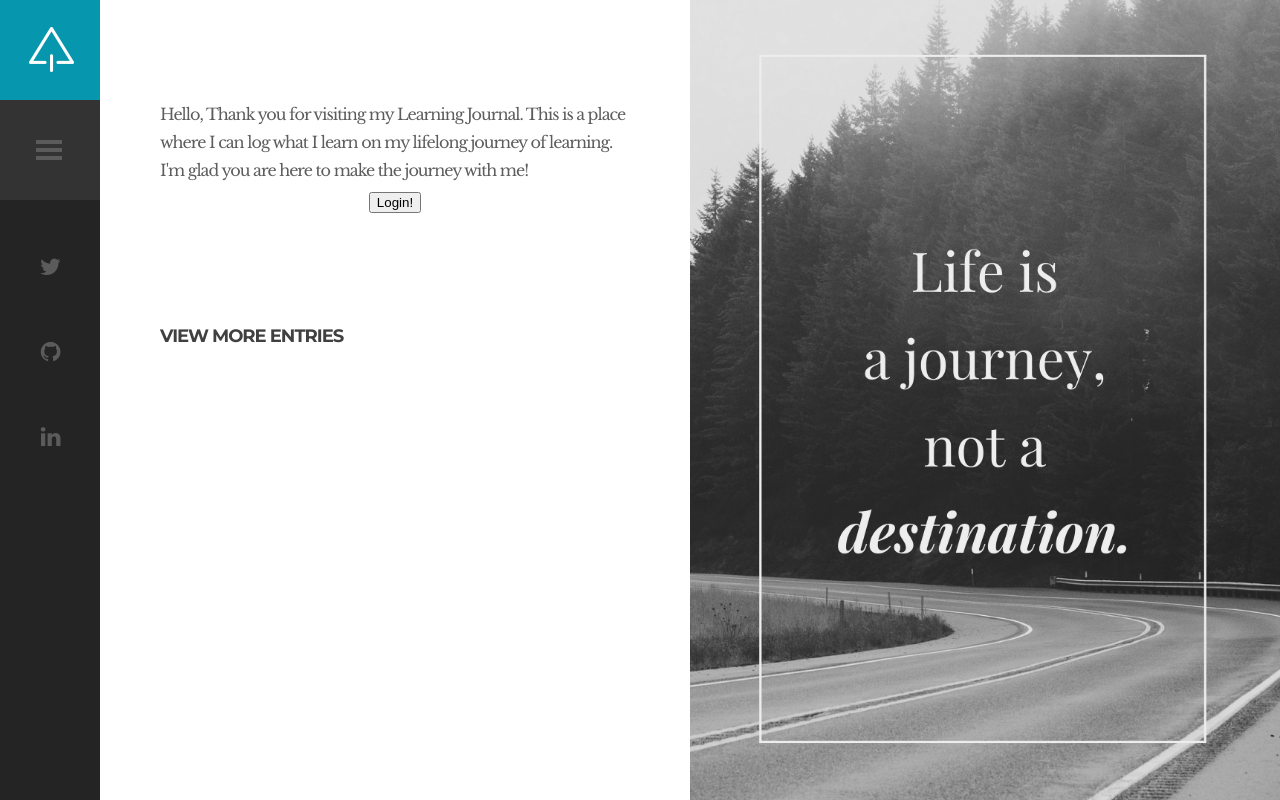
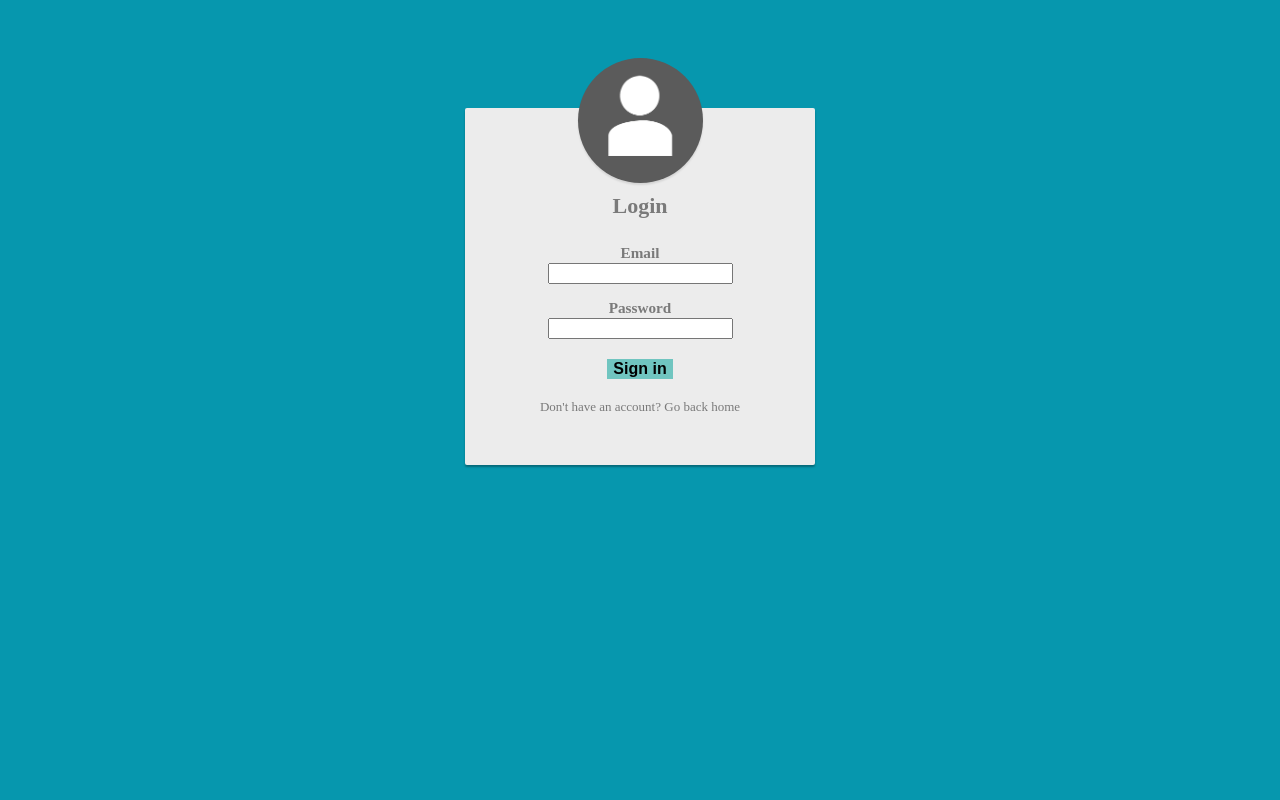
Before and after one commit to ajeema/py-techdegree-project-5, a Python web app: template templates/login.html in a window 1280 px wide. Run offline with Jinja, Linux system fonts and the light colour scheme; the template is opened without the code that fills it, so the values that code supplies are empty, except form fields; form fields are guessed from the names that the template uses; some libraries are stand-ins or nearby versions.

Commit message:
incremental update

```diff
--- a/app.py
+++ b/app.py
@@ -172,5 +172,5 @@ if __name__ == "__main__":
         )
     except ValueError:
         pass
-    app.jinja_env.cache = {}
+    #app.jinja_env.cache = {}
     app.run(debug=DEBUG, host=HOST, port=PORT)
--- a/forms.py
+++ b/forms.py
@@ -1,8 +1,7 @@
 from flask_wtf import FlaskForm
 from wtforms import StringField, PasswordField, TextAreaField, IntegerField
-from wtforms.validators import DataRequired, Email, Regexp
-from wtforms.widgets.core import TextArea
-from wtforms.fields.html5 import DateField
+from wtforms.validators import DataRequired, Email
+
 
 import models
 
@@ -15,7 +14,6 @@ class LoginForm(FlaskForm):
 class TagField(StringField):
     def _value(self):
         if self.data:
-            # Display tags as a comma-separated list.
             return ", ".join([tag.name for tag in self.data])
         return ""
 
--- a/static/css/clear.css
+++ /dev/null
@@ -1,96 +0,0 @@
-html, body, div, span, object, iframe,
-h1, h2, h3, h4, h5, h6, p, blockquote, pre,
-abbr, address, cite, code,
-del, dfn, em, img, ins, kbd, q, samp,
-small, strong, sub, sup, var,
-b, i, ol, ul, li,
-fieldset, form, label, legend,
-table, caption, tbody, tfoot, thead, tr, th, td,
-article, aside, canvas, details, figcaption, figure,
-footer, header, hgroup, menu, nav, section, summary,
-time, mark, audio, video {
-    margin:0;
-    padding:0;
-    border:0;
-    outline: none;
-    font-size:100%;
-    vertical-align:baseline;
-    background:transparent;
-}
-
-body {
-    line-height:1;
-}
-
-article,aside,details,figcaption,figure,
-footer,header,hgroup,menu,nav,section {
-    display:block;
-}
-
-nav ul,ul,ol {
-    list-style:none;
-}
-
-blockquote, q {
-    quotes:none;
-}
-
-blockquote:before, blockquote:after,
-q:before, q:after {
-    content:'';
-    content:none;
-}
-
-a {
-    margin:0;
-    padding:0;
-    font-size:100%;
-	outline: none;
-    vertical-align:baseline;
-    background:transparent;
-}
-
-ins {
-    background-color:#ff9;
-    color:#000;
-    text-decoration:none;
-}
-
-mark {
-    background-color:#ff9;
-    color:#000;
-    font-style:italic;
-    font-weight:bold;
-}
-
-del {
-    text-decoration: line-through;
-}
-
-abbr[title], dfn[title] {
-    border-bottom:1px dotted;
-    cursor:help;
-}
-
-table {
-    border-collapse:collapse;
-    border-spacing:0;
-}
-
-hr {
-    display:block;
-    height:1px;
-    border:0;
-    border-top:1px solid #cccccc;
-    margin:1em 0;
-    padding:0;
-}
-
-input, select {
-    vertical-align:middle;
-}
-
-input:focus, textarea:focus
-{
-    outline: none;
-}
--- a/static/css/sm-clean.css
+++ /dev/null
@@ -1,117 +0,0 @@
-.sm-clean {
-    background: #eeeeee;
-    -webkit-border-radius: 5px;
-    -moz-border-radius: 5px;
-    -ms-border-radius: 5px;
-    -o-border-radius: 5px;
-    border-radius: 5px;
-}
-.sm-clean a, .sm-clean a:hover, .sm-clean a:focus, .sm-clean a:active {
-    padding: 13px 20px;
-    /* make room for the toggle button (sub indicator) */
-    padding-right: 58px;
-    font-size: 18px;
-    font-weight: normal;
-    line-height: 24px;
-    text-decoration: none;
-}
-.sm-clean a.current {
-    color: #d23600;
-}
-.sm-clean a.disabled {
-    color: #bbbbbb;
-}
-.sm-clean a span.sub-arrow {
-    position: absolute;
-    top: 50%;
-    margin-top: -17px;
-    left: auto;
-    right: -45px;
-    width: 34px;
-    height: 34px;
-    overflow: hidden;
-    font: bold 16px/34px monospace !important;
-    text-align: center;
-    text-shadow: none;
-    -webkit-border-radius: 5px;
-    -moz-border-radius: 5px;
-    -ms-border-radius: 5px;
-    -o-border-radius: 5px;
-    border-radius: 5px;
-}
-.sm-clean a.highlighted span.sub-arrow:before {
-    display: block;
-    content: '-';
-}
-.sm-clean > li:first-child > a, .sm-clean > li:first-child > :not(ul) a {
-    -webkit-border-radius: 5px 5px 0 0;
-    -moz-border-radius: 5px 5px 0 0;
-    -ms-border-radius: 5px 5px 0 0;
-    -o-border-radius: 5px 5px 0 0;
-    border-radius: 5px 5px 0 0;
-}
-.sm-clean > li:last-child > a, .sm-clean > li:last-child > *:not(ul) a, .sm-clean > li:last-child > ul,
-.sm-clean > li:last-child > ul > li:last-child > a, .sm-clean > li:last-child > ul > li:last-child > *:not(ul) a, .sm-clean > li:last-child > ul > li:last-child > ul,
-.sm-clean > li:last-child > ul > li:last-child > ul > li:last-child > a, .sm-clean > li:last-child > ul > li:last-child > ul > li:last-child > *:not(ul) a, .sm-clean > li:last-child > ul > li:last-child > ul > li:last-child > ul,
-.sm-clean > li:last-child > ul > li:last-child > ul > li:last-child > ul > li:last-child > a, .sm-clean > li:last-child > ul > li:last-child > ul > li:last-child > ul > li:last-child > *:not(ul) a, .sm-clean > li:last-child > ul > li:last-child > ul > li:last-child > ul > li:last-child > ul,
-.sm-clean > li:last-child > ul > li:last-child > ul > li:last-child > ul > li:last-child > ul > li:last-child > a, .sm-clean > li:last-child > ul > li:last-child > ul > li:last-child > ul > li:last-child > ul > li:last-child > *:not(ul) a, .sm-clean > li:last-child > ul > li:last-child > ul > li:last-child > ul > li:last-child > ul > li:last-child > ul {
-    -webkit-border-radius: 0 0 5px 5px;
-    -moz-border-radius: 0 0 5px 5px;
-    -ms-border-radius: 0 0 5px 5px;
-    -o-border-radius: 0 0 5px 5px;
-    border-radius: 0 0 5px 5px;
-}
-.sm-clean > li:last-child > a.highlighted, .sm-clean > li:last-child > *:not(ul) a.highlighted,
-.sm-clean > li:last-child > ul > li:last-child > a.highlighted, .sm-clean > li:last-child > ul > li:last-child > *:not(ul) a.highlighted,
-.sm-clean > li:last-child > ul > li:last-child > ul > li:last-child > a.highlighted, .sm-clean > li:last-child > ul > li:last-child > ul > li:last-child > *:not(ul) a.highlighted,
-.sm-clean > li:last-child > ul > li:last-child > ul > li:last-child > ul > li:last-child > a.highlighted, .sm-clean > li:last-child > ul > li:last-child > ul > li:last-child > ul > li:last-child > *:not(ul) a.highlighted,
-.sm-clean > li:last-child > ul > li:last-child > ul > li:last-child > ul > li:last-child > ul > li:last-child > a.highlighted, .sm-clean > li:last-child > ul > li:last-child > ul > li:last-child > ul > li:last-child > ul > li:last-child > *:not(ul) a.highlighted {
-    -webkit-border-radius: 0;
-    -moz-border-radius: 0;
-    -ms-border-radius: 0;
-    -o-border-radius: 0;
-    border-radius: 0;
-}
-.sm-clean > li:first-child {
-    border-top: 0;
-}
-.sm-clean ul {
-    padding-left: 35px;
-}
-.sm-clean ul a, .sm-clean ul a:hover, .sm-clean ul a:focus, .sm-clean ul a:active {
-    font-size: 16px;
-}
-.sm-clean ul ul ul a,
-.sm-clean ul ul ul a:hover,
-.sm-clean ul ul ul a:focus,
-.sm-clean ul ul ul a:active {
-    border-left: 24px solid transparent;
-}
-.sm-clean ul ul ul ul a,
-.sm-clean ul ul ul ul a:hover,
-.sm-clean ul ul ul ul a:focus,
-.sm-clean ul ul ul ul a:active {
-    border-left: 32px solid transparent;
-}
-.sm-clean ul ul ul ul ul a,
-.sm-clean ul ul ul ul ul a:hover,
-.sm-clean ul ul ul ul ul a:focus,
-.sm-clean ul ul ul ul ul a:active {
-    border-left: 40px solid transparent;
-}
-
-.main-menu ul
-{
-    width: 12em; /* fixed width only please - you can use the "subMenusMinWidth"/"subMenusMaxWidth" script options to override this if you like */
-}
-
-.sm-clean a, .sm-clean a:hover, .sm-clean a:focus, .sm-clean a:active
-{
-    padding-right: 0;
-    padding-left: 0;
-}
-
-a.has-submenu
-{
-    display: inline-block;
-}
--- a/static/css/style.css
+++ b/static/css/style.css
@@ -7,9 +7,9 @@ body
 {
     font-family: 'Libre Baskerville',sans-serif, Arial;;
     font-size: 18px;
-    line-height: 35px;
+    /*line-height: 35px;*/
     font-weight: 400;
-    letter-spacing: -1px;
+    /*letter-spacing: -1px;*/
     color: #404040;
     background-color: #fff;
 }
@@ -453,8 +453,8 @@ body.open .site-content
 
 .blog-holder
 {
-    padding-top: 100px;
-    max-width: 470px;
+    padding-top: 30px;
+    max-width: 700px;
     padding-bottom: 85px;
 }
 
@@ -466,14 +466,14 @@ body.open .site-content
 
 .featured-post
 {
-    padding-bottom: 105px;
+    padding-bottom: 10px;
 }
 
 .blog-item-holder.featured-post .entry-content .entry-title
 {
     font-size: 48px;
-    line-height: 50px;
-    padding-bottom: 40px;
+    line-height: 20px;
+    padding-bottom: 20px;
 }
 
 .blog-item-holder .entry-content .entry-title a
@@ -491,7 +491,7 @@ body.open .site-content
     font-family: 'Montserrat', sans-serif, Arial;
     font-size: 30px;
     line-height: 30px;
-    padding-top: 35px;
+    padding-top: 5px;
     padding-bottom: 0;
 }
 
@@ -504,7 +504,7 @@ body.open .site-content
 
 .read-more
 {
-    background-image: url('images/arrow.png');
+    background-image: url('../img/arrow.png');
     width: 30px;
     height: 30px;
     background-size: 30px;
@@ -563,14 +563,14 @@ body.open .site-content
     font-family: 'Montserrat', sans-serif, Arial;
     display: inline-block;
     font-size: 16px;
-    text-transform: uppercase;
+    /*text-transform: uppercase;*/
     font-weight: 700;
 }
 
 .cat-links ul li
 {
     display: inline-block;
-    margin-right: 5px;
+    margin-right: 1px;
 }
 
 .cat-links ul li a
@@ -581,7 +581,7 @@ body.open .site-content
 
 .cat-links ul li:after
 {
-    content: ",";
+    content: "-";
 }
 
 .cat-links ul li:last-child:after
@@ -1395,8 +1395,8 @@ body.open .site-content
     .cat-links
     {
         display: block;
-        line-height: 22px;
-        margin-top: 10px;
+        line-height: 10px;
+        margin-top: 3px;
     }
 
     .cat-links:first-child
--- a/templates/detail.html
+++ b/templates/detail.html
@@ -16,8 +16,9 @@
                 <div class="cat-links">
                     <ul>
                         <li>
-                        {% for tag in tags %}
-                        <a href="/entries/tags/{{tag}}">{{  tag  }}</a>
+                        {% for tag in post.tags %}
+                        <a href="{{ url_for('tag_entries', slug=tag.slug) }}"><span>{{ tag.name }}</span></a>
+                        <span> | </span>
                         {% endfor %}
                         </li>
                         <li>
--- a/templates/index.html
+++ b/templates/index.html
@@ -5,22 +5,24 @@
 
 <article class="blog-item-holder">
     <div class="entry-content relative">
-        <div class="content-1170 center-relative">
+        <div class="content-1170 center-relative" style="margin-top: -10px;margin-bottom: -80px;">
             <h2 class="entry-title">
                 <a href="{{ url_for('view_post', slug=post.slug) }}">{{ post.title }}</a>
             </h2>
             <div class="cat-links">
-                <ul>
+                <ul style="border-top-style: solid;margin-top: -40px;">
                     <li>
                         {% for tag in post.tags %}
                         <a href="{{ url_for('tag_entries', slug=tag.slug) }}"><span>{{ tag.name }}</span></a>
                         <span> | </span>
                         {% endfor %}
                     </li>
+                    {% if current_user.is_authenticated() %}
                     <li>
                         <a href="{{ url_for('edit', slug=post.slug) }}">Edit post</a>
                     </li>
                     <li>
+
                         <div class="edit">
                             <p>
                                 <a href="{{ url_for('delete', slug=post.slug) }}"
@@ -28,6 +30,7 @@
                             </p>
                         </div>
                     </li>
+                    {% endif %}
                 </ul>
             </div>
             <time data-time="{{ post.timestamp }}" class="entry-date published"
--- a/templates/login.html
+++ b/templates/login.html
@@ -1,14 +1,105 @@
-{% extends "index.html" %}
-{% from 'macros.html' import render_field %}
-
 {% block content %}
-<div align="middle">
+<body>
+<div class="login-form">
     <form method="POST" action="" class="form">
         {{ form.hidden_tag() }}
-        {% for field in form %}
-        {{ render_field(field) }}
-        {% endfor %}
-        <button type="submit" id="submit">Login!</button>
+        <div class="avatar">
+            <img src="../static/img/avatar.png" alt="Avatar">
+        </div>
+        <h2 class="text-center" align="center">Login</h2>
+        <div align="center">
+            <h3 style="margin-bottom: 1px;">Email</h3>
+            {{ form.email }}
+            <h3 style="margin-bottom: 1px;">Password</h3>
+            {{form.password }}
+
+        </div>
+        <div class="form-group" align="center" style="margin-top: 20px;">
+            <button type="submit" id="submit" class="btn btn-primary btn-lg btn-block">Sign in</button>
+        </div>
+        <div align="center" class="text-center small">Don't have an account? <a href="/">Go back home</a></div>
+
     </form>
 </div>
+</body>
+
+
+<style type="text/css">
+    body {
+        color: #fff;
+        background: #0697AE;
+    }
+
+    .login-form {
+        width: 350px;
+        margin: 0 auto;
+        padding: 100px 0 30px;
+    }
+
+    .login-form form {
+        color: #7a7a7a;
+        border-radius: 2px;
+        margin-bottom: 15px;
+        font-size: 13px;
+        background: #ececec;
+        box-shadow: 0px 2px 2px rgba(0, 0, 0, 0.3);
+        padding: 50px;
+        position: relative;
+    }
+
+    .login-form h2 {
+        font-size: 22px;
+        margin: 35px 0 25px;
+    }
+
+    .login-form .avatar {
+        position: absolute;
+        margin: 0 auto;
+        left: 0;
+        right: 0;
+        top: -50px;
+        width: 95px;
+        height: 95px;
+        border-radius: 50%;
+        z-index: 9;
+        background: #5B5B5B;
+        padding: 15px;
+        box-shadow: 0px 2px 2px rgba(0, 0, 0, 0.1);
+    }
+
+    .login-form .avatar img {
+        width: 100%;
+    }
+
+    .login-form .btn {
+        font-size: 16px;
+        font-weight: bold;
+        background: #70c5c0;
+        border: none;
+        margin-bottom: 20px;
+    }
+
+    .login-form .btn:hover, .login-form .btn:focus {
+        background: #50b8b3;
+        outline: none !important;
+    }
+
+    .login-form a {
+        color: #fff;
+        text-decoration: underline;
+    }
+
+    .login-form a:hover {
+        text-decoration: none;
+    }
+
+    .login-form form a {
+        color: #7a7a7a;
+        text-decoration: none;
+    }
+
+    .login-form form a:hover {
+        text-decoration: underline;
+    }
+</style>
 {% endblock %}
--- a/templates/tags_list.html
+++ b/templates/tags_list.html
@@ -7,7 +7,8 @@
         {% for post in post %}
         <article>
             <h2><a href="#">{{ post.title }}</a></h2>
-            <time datetime="2016-01-31">{{ post.date }}</time><br>
+            <time datetime="2016-01-31">{{ post.date }}</time>
+            <br>
             <span> | </span>
             {% for tag in post.tags %}
             <a href="#"><span>{{ tag.name }}</span></a>
```
Also changed, not shown: static/css/login.css (added, +77 -0 lines), static/css/normalize.min.css (deleted, +0 -1 lines), social.db, static/img/avatar.png (added), 1 other file. Lines whose indentation alone changed are shown as unchanged.
